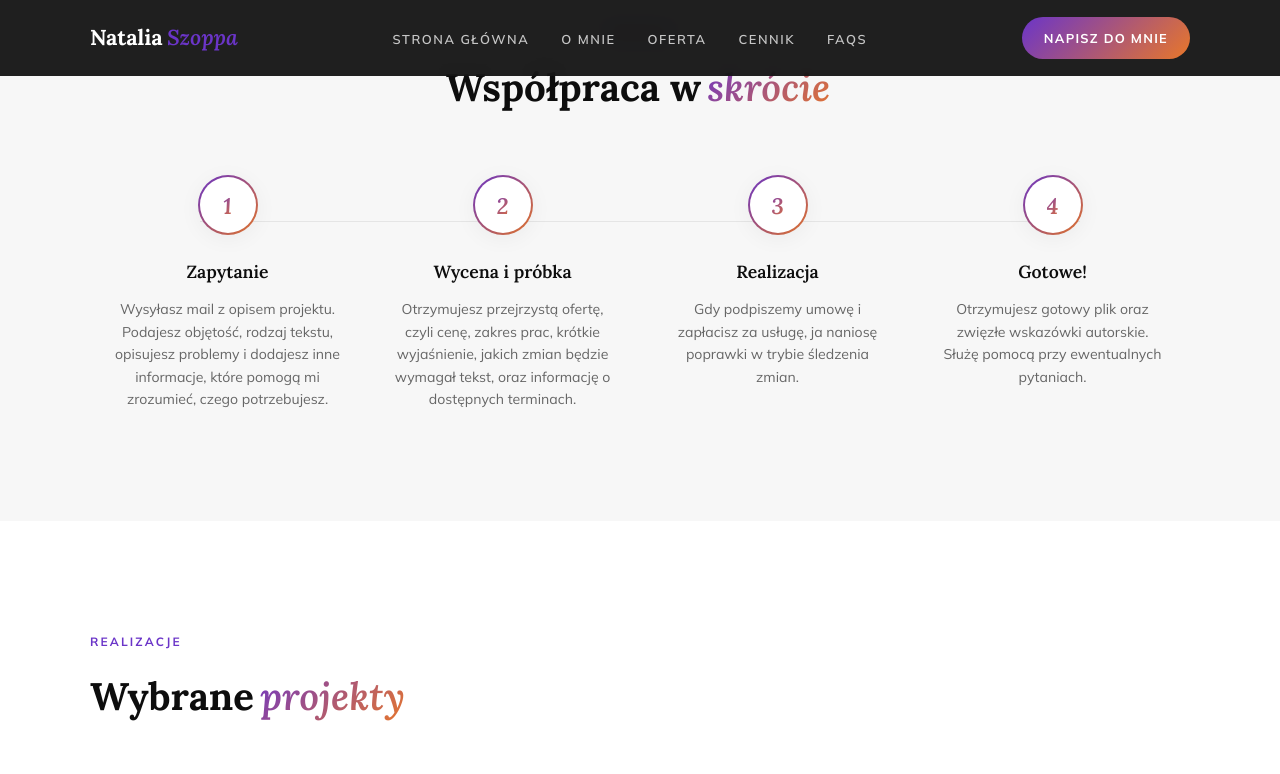
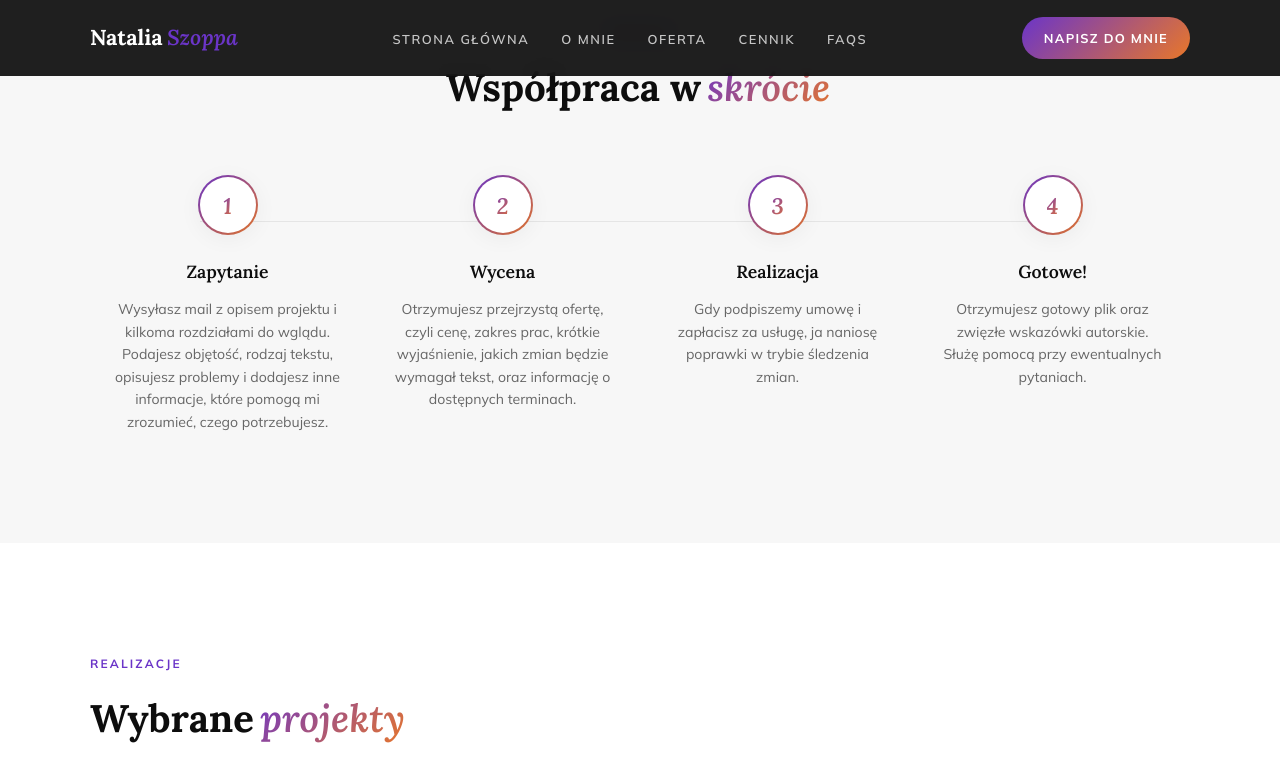
Before and after one commit to Bonnie00726/nataliaszoppa, a Jekyll site: the page built from index.html, in a window 1280 px wide and 900 px high, scrolled down 5081 px, cut to the strip 0-774 px from the top of the window. Built offline with Jekyll 4.4.1, drawn with Linux system fonts in a browser that asks for light colours.

Commit message:
Update index.html

```diff
--- a/index.html
+++ b/index.html
@@ -157,7 +157,7 @@
                 <div class="box-tags">
                     <span>✘ Powtórzenia</span>
                     <span>✘ „Płaskie” czasowniki</span>
-                    <span>✘ </span>
+                    <span>✘ Suchy opis</span>
                 </div>
             </div>
 
@@ -214,8 +214,8 @@
         <div class="eyebrow reveal" style="text-align: center; justify-content: center;">Proces</div>
         <h2 class="section-h2 reveal delay-1" style="text-align: center; margin-bottom: 64px;">Współpraca w<em>skrócie</em></h2>
         <div class="steps">
-            <div class="step reveal delay-1"><div class="step-num"><span>1</span></div><div class="step-name">Zapytanie</div><p class="step-desc">Wysyłasz mail z opisem projektu. Podajesz objętość, rodzaj tekstu, opisujesz problemy i dodajesz inne informacje, które pomogą mi zrozumieć, czego potrzebujesz.</p></div>
-            <div class="step reveal delay-2"><div class="step-num"><span>2</span></div><div class="step-name">Wycena i próbka</div><p class="step-desc">Otrzymujesz przejrzystą ofertę, czyli cenę, zakres prac, krótkie wyjaśnienie, jakich zmian będzie wymagał tekst, oraz informację o dostępnych terminach.</p></div>
+            <div class="step reveal delay-1"><div class="step-num"><span>1</span></div><div class="step-name">Zapytanie</div><p class="step-desc">Wysyłasz mail z opisem projektu i kilkoma rozdziałami do wglądu. Podajesz objętość, rodzaj tekstu, opisujesz problemy i dodajesz inne informacje, które pomogą mi zrozumieć, czego potrzebujesz.</p></div>
+            <div class="step reveal delay-2"><div class="step-num"><span>2</span></div><div class="step-name">Wycena</div><p class="step-desc">Otrzymujesz przejrzystą ofertę, czyli cenę, zakres prac, krótkie wyjaśnienie, jakich zmian będzie wymagał tekst, oraz informację o dostępnych terminach.</p></div>
             <div class="step reveal delay-3"><div class="step-num"><span>3</span></div><div class="step-name">Realizacja</div><p class="step-desc">Gdy podpiszemy umowę i zapłacisz za usługę, ja naniosę poprawki w trybie śledzenia zmian.</p></div>
             <div class="step reveal delay-4"><div class="step-num"><span>4</span></div><div class="step-name">Gotowe!</div><p class="step-desc">Otrzymujesz gotowy plik oraz zwięzłe wskazówki autorskie. Służę pomocą przy ewentualnych pytaniach.</p></div>
         </div>
```
